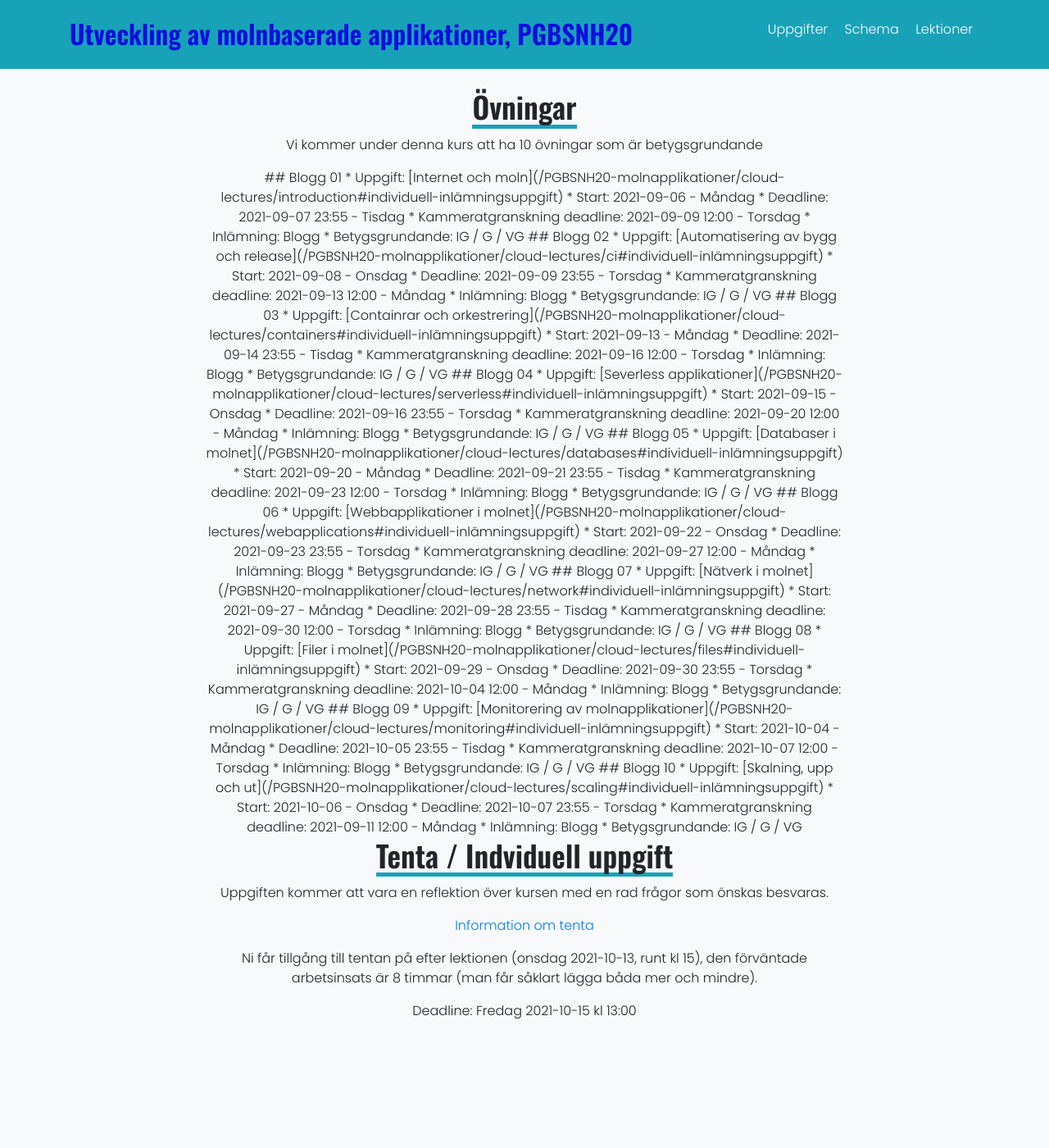
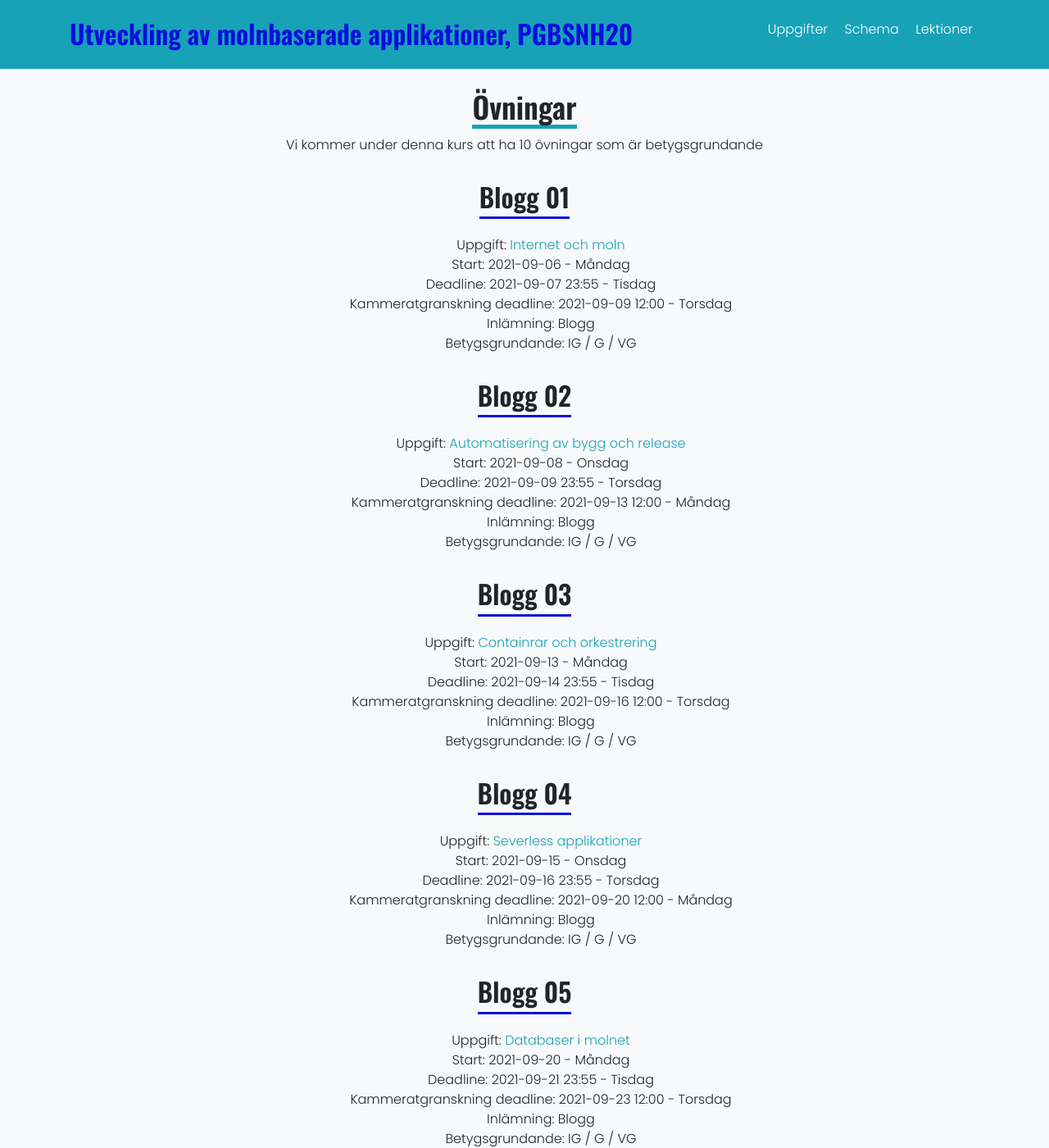
Before and after one commit to PGBSNH20/PGBSNH20-molnapplikationer, a Jekyll site: the page built from assignments.md, in a window 1280 px wide and 1400 px high. Shown: the whole window at 82% size. Built offline with Jekyll 4.4.1, drawn with Linux system fonts in a browser that asks for light colours; nearby versions of some CDN libraries; some of the changed text lies outside the part shown.

Commit message:
fixes markdown render

```diff
--- a/assignments.md
+++ b/assignments.md
@@ -7,7 +7,7 @@ permalink: /assignments/
 # Övningar
 
 Vi kommer under denna kurs att ha 10 övningar som är betygsgrundande
-<div class="assignmentlist">
+<div class="assignmentlist" markdown="1">
 ## Blogg 01
 * Uppgift: [Internet och moln]({{ site.baseurl }}/cloud-lectures/introduction#individuell-inlämningsuppgift)
 * Start: 2021-09-06 - Måndag
```
